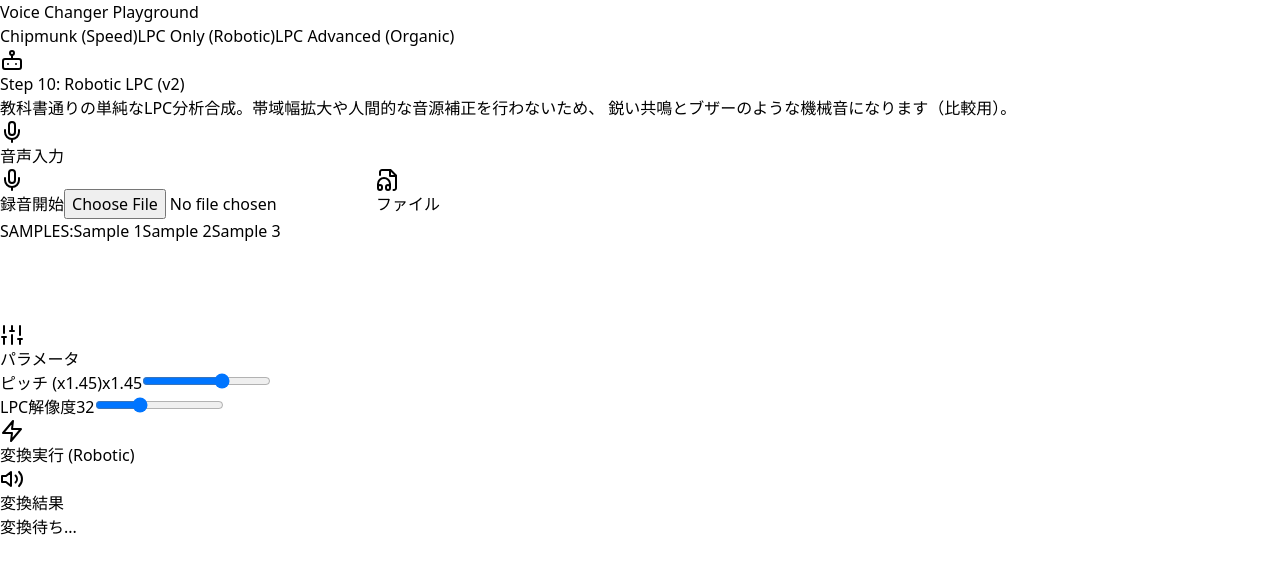
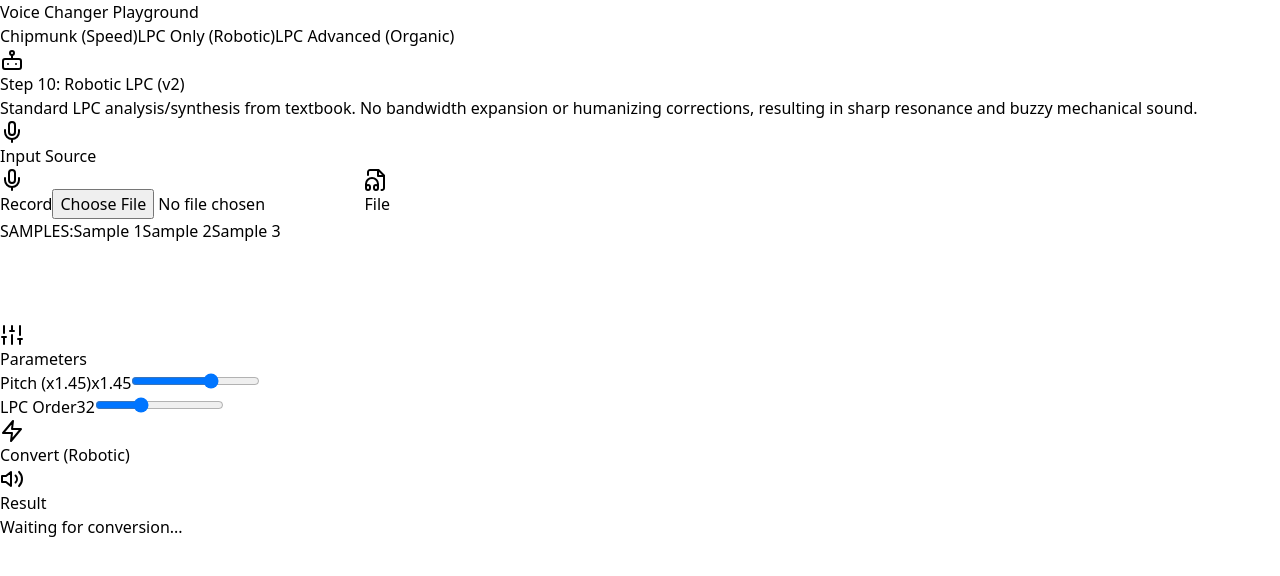
Before and after one commit to TangoRodriguez/voicechanger_cbd, a React (Vite) app: page / in a window 1280 px wide. Both pictures are taken after a click on the button "LPC Only (Robotic)". Shown: the top 576 px of the page. Built offline with nearby package versions, Linux system fonts and the light colour scheme.

Commit message:
fix: Step14 volume max 5.0 and ensure English UI

```diff
--- a/src/Step10.tsx
+++ b/src/Step10.tsx
@@ -448,27 +448,26 @@ const VoiceChangerStep10 = () => {
           Step 10: Robotic LPC (v2)
         </h1>
         <p className="text-gray-600 mt-2 text-sm">
-          教科書通りの単純なLPC分析合成。帯域幅拡大や人間的な音源補正を行わないため、
-          鋭い共鳴とブザーのような機械音になります（比較用）。
+          Standard LPC analysis/synthesis from textbook. No bandwidth expansion or humanizing corrections, resulting in sharp resonance and buzzy mechanical sound.
         </p>
       </header>
 
       {/* Input */}
       <div className="bg-white p-5 rounded-xl shadow-sm mb-6">
-         <h2 className="font-bold text-lg mb-3 flex items-center gap-2"><Mic className="w-4 h-4"/> 音声入力</h2>
+         <h2 className="font-bold text-lg mb-3 flex items-center gap-2"><Mic className="w-4 h-4"/> Input Source</h2>
          <div className="flex flex-wrap gap-3 mb-4">
             {!recording ? (
                 <button onClick={startRecordingFixed} className="bg-red-500 hover:bg-red-600 text-white px-4 py-2 rounded-full flex items-center gap-2 shadow transition">
-                  <Mic className="w-4 h-4" /> 録音開始
+                  <Mic className="w-4 h-4" /> Record
                 </button>
             ) : (
                 <button onClick={stopRecording} className="bg-gray-800 hover:bg-gray-900 text-white px-6 py-2 rounded-full flex items-center gap-2 animate-pulse shadow transition">
-                  <StopCircle className="w-4 h-4" /> 停止
+                  <StopCircle className="w-4 h-4" /> Stop
                 </button>
             )}
             <input type="file" accept="audio/*" ref={fileInputRef} onChange={handleFileUpload} className="hidden" />
             <button onClick={() => fileInputRef.current?.click()} className="bg-white border border-gray-300 text-gray-700 px-4 py-2 rounded-lg flex items-center gap-2 hover:bg-gray-50 text-sm">
-                <FileAudio className="w-4 h-4" /> ファイル
+                <FileAudio className="w-4 h-4" /> File
             </button>
 
             <div className="flex flex-wrap gap-2 items-center ml-2 pl-2 border-l border-gray-200">
@@ -485,7 +484,7 @@ const VoiceChangerStep10 = () => {
             </div>
             {originalBuffer && (
                 <button onClick={() => playAudio(originalBuffer)} className="text-gray-600 font-bold text-sm flex items-center gap-1 hover:underline">
-                    <Volume2 className="w-4 h-4"/> 原音再生
+                    <Volume2 className="w-4 h-4"/> Play Org
                 </button>
             )}
          </div>
@@ -496,18 +495,18 @@ const VoiceChangerStep10 = () => {
 
       {/* Controls */}
       <div className="bg-white p-5 rounded-xl shadow-sm mb-6">
-        <h2 className="font-bold text-lg mb-3 flex items-center gap-2"><Sliders className="w-4 h-4"/> パラメータ</h2>
+        <h2 className="font-bold text-lg mb-3 flex items-center gap-2"><Sliders className="w-4 h-4"/> Parameters</h2>
         <div className="grid grid-cols-1 md:grid-cols-2 gap-6">
             <div>
                 <label className="flex justify-between text-sm font-semibold mb-1 text-gray-700">
-                    <span>ピッチ (x1.45)</span>
+                    <span>Pitch (x1.45)</span>
                     <span>x{pitchShiftRatio.toFixed(2)}</span>
                 </label>
                 <input type="range" min="0.5" max="2.0" step="0.05" value={pitchShiftRatio} onChange={e => setPitchShiftRatio(Number(e.target.value))} className="w-full accent-gray-600"/>
             </div>
             <div>
                 <label className="flex justify-between text-sm font-semibold mb-1 text-gray-700">
-                    <span>LPC解像度</span>
+                    <span>LPC Order</span>
                     <span>{lpcOrder}</span>
                 </label>
                 <input type="range" min="16" max="64" step="4" value={lpcOrder} onChange={e => setLpcOrder(Number(e.target.value))} className="w-full accent-gray-600"/>
@@ -520,32 +519,32 @@ const VoiceChangerStep10 = () => {
             className={`mt-6 w-full py-3 rounded-lg font-bold text-white flex justify-center items-center gap-2 transition ${!originalBuffer ? 'bg-gray-300' : 'bg-gray-700 hover:bg-gray-800 shadow-lg'}`}
         >
             {isProcessing ? <Loader2 className="animate-spin" /> : <Zap />}
-            変換実行 (Robotic)
+            Convert (Robotic)
         </button>
       </div>
 
       {/* Output */}
       <div className="bg-white p-5 rounded-xl shadow-sm border-t-4 border-gray-500">
-         <h2 className="font-bold text-lg mb-3 flex items-center gap-2"><Volume2 className="w-4 h-4"/> 変換結果</h2>
+         <h2 className="font-bold text-lg mb-3 flex items-center gap-2"><Volume2 className="w-4 h-4"/> Result</h2>
          <div className="flex justify-center gap-4">
             {processedBuffer ? (
                 <>
                 {isPlayingResult ? (
                     <button onClick={stopAudio} className="bg-red-500 hover:bg-red-600 text-white px-8 py-3 rounded-full font-bold shadow-lg flex items-center gap-2">
-                        <Square className="fill-current w-4 h-4" /> 停止
+                        <Square className="fill-current w-4 h-4" /> Stop
                     </button>
                 ) : (
                     <button onClick={() => playAudio(processedBuffer)} className="bg-gray-700 hover:bg-gray-800 text-white px-8 py-3 rounded-full font-bold shadow-lg flex items-center gap-2 transform hover:scale-105 transition">
-                        <Play className="fill-current" /> 結果を再生
+                        <Play className="fill-current" /> Play Result
                     </button>
                 )}
                 <button onClick={downloadAudio} className="bg-blue-600 hover:bg-blue-700 text-white px-6 py-3 rounded-full font-bold shadow-lg flex items-center gap-2">
-                     <Download className="w-4 h-4" /> 保存
+                     <Download className="w-4 h-4" /> Save
                 </button>
 
                 </>
             ) : (
-                <div className="text-gray-400 text-sm bg-gray-100 px-4 py-2 rounded">変換待ち...</div>
+                <div className="text-gray-400 text-sm bg-gray-100 px-4 py-2 rounded">Waiting for conversion...</div>
             )}
          </div>
 
--- a/src/Step14.tsx
+++ b/src/Step14.tsx
@@ -246,8 +246,8 @@ const VoiceChangerStep14 = () => {
 
   // EQ & Breath
   const [eqLowGain, setEqLowGain] = useState(5.0);
-  const [eqHighGain, setEqHighGain] = useState(1.0); // Mild highs
-  const [breathMix, setBreathMix] = useState(0.25); // Restored breathiness
+  const [eqHighGain, setEqHighGain] = useState(3.0); // Boost highs for clarity
+  const [breathMix, setBreathMix] = useState(0.12); // Reduced breathiness for less noise
 
   const [outputVolume, setOutputVolume] = useState(3.5);
   const [audioContext, setAudioContext] = useState<AudioContext | null>(null);
@@ -345,10 +345,10 @@ const VoiceChangerStep14 = () => {
       const decodedBuffer = await audioContext.decodeAudioData(arrayBuffer);
       setOriginalBuffer(decodedBuffer);
       if (canvasRef.current) drawWaveform(decodedBuffer, canvasRef.current, "rgb(100, 200, 255)");
-      setMessage(`サンプルロード完了: ${filename}`);
+      setMessage(`Sample Loaded: ${filename}`);
       setProcessedBuffer(null);
     } catch (err) {
-      setMessage("ロード失敗: " + String(err));
+      setMessage("Load Failed: " + String(err));
     } finally {
       setIsProcessing(false);
     }
@@ -388,7 +388,7 @@ const VoiceChangerStep14 = () => {
     await resumeContext();
 
     setIsProcessing(true);
-    setMessage("Step 14: 共鳴を和らげ有機的な声に変換中...");
+    setMessage("Processing - Organic Conversion...");
     await new Promise(r => setTimeout(r, 50));
 
     const sampleRate = audioContext.sampleRate;
@@ -417,11 +417,11 @@ const VoiceChangerStep14 = () => {
     // State
     let filterState = new Float32Array(order).fill(0);
     // Breath Filter: BandPass-like (HighPass + LowPass) for "Airy" sound, not "Hissy" static
-    const breathHighPass = new BiquadFilter(1, 2000, sampleRate, 0.7, 0); // Allow more body (2k+)
-    const breathLowPass = new BiquadFilter(0, 7000, sampleRate, 0.5, 0);  // Cut harsh digital hiss (>7k)
+    const breathHighPass = new BiquadFilter(1, 4000, sampleRate, 0.7, 0); // Higher cutoff for minimal mid-noise
+    const breathLowPass = new BiquadFilter(0, 9000, sampleRate, 0.5, 0);  // Open up top end
 
-    // Filter State for Pulse Shaping - 3500Hz is smoother, removes "lo-fi" frizz
-    const pulseLowPass = new BiquadFilter(0, 3500, sampleRate, 0.7, 0);
+    // Filter State for Pulse Shaping - Higher cutoff for less muffled sound
+    const pulseLowPass = new BiquadFilter(0, 6000, sampleRate, 0.7, 0);
 
     let phase = 0;
     const excitationPitchRatio = pitchShiftRatio / formantShiftRatio;
@@ -549,7 +549,7 @@ const VoiceChangerStep14 = () => {
 
           // Mix
           const voiced = pulse;
-          const unvoiced = noise * 0.6; // Slightly louder noise base
+          const unvoiced = noise * 0.35; // Reduced noise base (was 0.6)
 
           // Natural Mix
           let excitationSample = voiced * smoothedVoicing + unvoiced * (1.0 - smoothedVoicing) * 0.4;
@@ -653,30 +653,30 @@ const VoiceChangerStep14 = () => {
       <header className="mb-6 border-b pb-4">
         <h1 className="text-2xl font-bold flex items-center gap-2 text-indigo-600">
           <User className="w-6 h-6 text-green-500" />
-          Step 14: Organic Voice (Soft Resonance) (v2)
+          Organic Voice (Soft Resonance) (v2)
         </h1>
         <p className="text-gray-600 mt-2 text-sm">
-          共鳴の鋭さを抑え（帯域幅拡大）、息をピッチ同期させることで、ブザー感を消し去り人間らしい質感を作ります。
+          Reduces resonance sharpness (bandwidth expansion) and pitch-syncs breath noise to eliminate buzzer-like artifacts and create a human-like texture.
         </p>
       </header>
 
       {/* 1. Input */}
       <div className="bg-white p-5 rounded-xl shadow-sm mb-6">
-         <h2 className="font-bold text-lg mb-3 flex items-center gap-2"><Mic className="w-4 h-4"/> 音声入力</h2>
+         <h2 className="font-bold text-lg mb-3 flex items-center gap-2"><Mic className="w-4 h-4"/> Input Source</h2>
          <div className="flex flex-wrap gap-3 mb-4">
             {!recording ? (
                 <button onClick={startRecordingFixed} className="bg-red-500 hover:bg-red-600 text-white px-4 py-2 rounded-full flex items-center gap-2 shadow transition">
-                  <Mic className="w-4 h-4" /> 録音開始
+                  <Mic className="w-4 h-4" /> Record
                 </button>
             ) : (
                 <button onClick={stopRecording} className="bg-gray-800 hover:bg-gray-900 text-white px-6 py-2 rounded-full flex items-center gap-2 animate-pulse shadow transition">
-                  <StopCircle className="w-4 h-4" /> 停止
+                  <StopCircle className="w-4 h-4" /> Stop
                 </button>
             )}
             <span className="text-gray-300 self-center">|</span>
             <input type="file" accept="audio/*" ref={fileInputRef} onChange={handleFileUpload} className="hidden" />
             <button onClick={() => fileInputRef.current?.click()} className="bg-white border border-gray-300 text-gray-700 px-4 py-2 rounded-lg flex items-center gap-2 hover:bg-gray-50 text-sm">
-                <FileAudio className="w-4 h-4" /> ファイル
+                <FileAudio className="w-4 h-4" /> File
             </button>
             <div className="flex flex-wrap gap-2 items-center ml-2 pl-2 border-l border-gray-200">
                 <span className="text-xs text-gray-400 font-bold">SAMPLES:</span>
@@ -692,7 +692,7 @@ const VoiceChangerStep14 = () => {
             </div>
             {originalBuffer && (
                 <button onClick={() => playAudio(originalBuffer)} className="text-indigo-600 font-bold text-sm flex items-center gap-1 hover:underline">
-                    <Volume2 className="w-4 h-4"/> 原音再生
+                    <Volume2 className="w-4 h-4"/> Play Org
                 </button>
             )}
          </div>
@@ -703,14 +703,14 @@ const VoiceChangerStep14 = () => {
 
       {/* 2. Controls */}
       <div className="bg-white p-5 rounded-xl shadow-sm mb-6">
-        <h2 className="font-bold text-lg mb-3 flex items-center gap-2"><Sliders className="w-4 h-4"/> 調整パラメータ</h2>
+        <h2 className="font-bold text-lg mb-3 flex items-center gap-2"><Sliders className="w-4 h-4"/> Parameters</h2>
 
         <div className="grid grid-cols-1 md:grid-cols-2 gap-8">
             <div className="space-y-4 border-r md:pr-4 border-gray-200">
-                <h3 className="text-sm font-bold text-gray-500">質感・柔らかさ (New)</h3>
+                <h3 className="text-sm font-bold text-gray-500">Quality & Texture (New)</h3>
                 <div>
                     <label className="flex justify-between text-sm font-semibold mb-1 text-green-600">
-                        <span>柔らかさ (Resonance Soft)</span>
+                        <span>Softness (Resonance)</span>
                         <span>{bandwidthExpansion.toFixed(3)}</span>
                     </label>
                     <div className="flex items-center gap-2">
@@ -718,50 +718,50 @@ const VoiceChangerStep14 = () => {
                         <input type="range" min="0.950" max="0.995" step="0.001" value={bandwidthExpansion} onChange={e => setBandwidthExpansion(Number(e.target.value))} className="w-full accent-green-500"/>
                         <span className="text-xs text-gray-400">Soft</span>
                     </div>
-                    <p className="text-xs text-gray-400 mt-1">値を下げると金属音が減り、こもった柔らかい音になります。</p>
+                    <p className="text-xs text-gray-400 mt-1">Lower values reduce metallic sound, creating a softer tone.</p>
                 </div>
                 <div>
                     <label className="flex justify-between text-sm font-semibold mb-1 text-red-600">
-                        <span>パルス強度</span>
+                        <span>Pulse Strength</span>
                         <span>x{pulseGainBoost.toFixed(2)}</span>
                     </label>
                     <input type="range" min="1.0" max="2.0" step="0.05" value={pulseGainBoost} onChange={e => setPulseGainBoost(Number(e.target.value))} className="w-full accent-red-500"/>
                 </div>
                 <div>
                     <label className="flex justify-between text-sm font-semibold mb-1 text-gray-900">
-                        <span>出力音量 (Volume)</span>
+                        <span>Output Volume</span>
                         <span>x{outputVolume.toFixed(2)}</span>
                     </label>
-                    <input type="range" min="1.0" max="2.0" step="0.05" value={outputVolume} onChange={e => setOutputVolume(Number(e.target.value))} className="w-full accent-black"/>
+                    <input type="range" min="1.0" max="5.0" step="0.1" value={outputVolume} onChange={e => setOutputVolume(Number(e.target.value))} className="w-full accent-black"/>
                 </div>
             </div>
 
             <div className="space-y-4">
-                <h3 className="text-sm font-bold text-gray-500">基本設定</h3>
+                <h3 className="text-sm font-bold text-gray-500">Basic Settings</h3>
                 <div>
                     <label className="flex justify-between text-sm font-semibold mb-1 text-purple-700">
-                        <span>ピッチ (x1.45)</span>
+                        <span>Pitch (x1.45)</span>
                         <span>x{pitchShiftRatio.toFixed(2)}</span>
                     </label>
                     <input type="range" min="0.5" max="2.0" step="0.05" value={pitchShiftRatio} onChange={e => setPitchShiftRatio(Number(e.target.value))} className="w-full accent-purple-600"/>
                 </div>
                 <div>
                     <label className="flex justify-between text-sm font-semibold mb-1 text-green-700">
-                        <span>フォルマント (x1.15)</span>
+                        <span>Formant (x1.15)</span>
                         <span>x{formantShiftRatio.toFixed(2)}</span>
                     </label>
                     <input type="range" min="0.8" max="1.5" step="0.05" value={formantShiftRatio} onChange={e => setFormantShiftRatio(Number(e.target.value))} className="w-full accent-green-600"/>
                 </div>
                 <div>
                     <label className="flex justify-between text-sm font-semibold mb-1 text-teal-700">
-                        <span>LPC解像度</span>
+                        <span>LPC Order</span>
                         <span>{lpcOrder}</span>
                     </label>
                     <input type="range" min="16" max="64" step="4" value={lpcOrder} onChange={e => setLpcOrder(Number(e.target.value))} className="w-full accent-teal-600"/>
                 </div>
                 <div>
                     <label className="flex justify-between text-sm font-semibold mb-1 text-gray-700">
-                        <span>息成分 (Breath)</span>
+                        <span>Breath Mix</span>
                         <span>{(breathMix * 100).toFixed(0)}%</span>
                     </label>
                     <input type="range" min="0" max="0.3" step="0.01" value={breathMix} onChange={e => setBreathMix(Number(e.target.value))} className="w-full accent-gray-500"/>
@@ -775,35 +775,35 @@ const VoiceChangerStep14 = () => {
             className={`mt-6 w-full py-3 rounded-lg font-bold text-white flex justify-center items-center gap-2 transition ${!originalBuffer ? 'bg-gray-300' : 'bg-gradient-to-r from-green-500 to-teal-500 hover:scale-[1.02] shadow-lg'}`}
         >
             {isProcessing ? <Loader2 className="animate-spin" /> : <Zap />}
-            変換実行 (Soft Resonance)
+            Convert (Soft Resonance)
         </button>
         <p className="text-center text-xs text-gray-400 mt-2">{message}</p>
       </div>
 
       {/* 3. Output */}
       <div className="bg-white p-5 rounded-xl shadow-sm border-t-4 border-indigo-500">
-         <h2 className="font-bold text-lg mb-3 flex items-center gap-2"><Volume2 className="w-4 h-4"/> 最終結果</h2>
+         <h2 className="font-bold text-lg mb-3 flex items-center gap-2"><Volume2 className="w-4 h-4"/> Final Result</h2>
 
          <div className="flex justify-center gap-4">
             {processedBuffer ? (
                 <>
                 {isPlayingResult ? (
                     <button onClick={stopAudio} className="bg-red-500 hover:bg-red-600 text-white px-8 py-3 rounded-full font-bold shadow-lg flex items-center gap-2">
-                        <Square className="fill-current w-4 h-4" /> 停止
+                        <Square className="fill-current w-4 h-4" /> Stop
                     </button>
                 ) : (
                     <button onClick={() => playAudio(processedBuffer)} className="bg-indigo-600 hover:bg-indigo-700 text-white px-8 py-3 rounded-full font-bold shadow-lg flex items-center gap-2 transform hover:scale-105 transition">
-                        <Play className="fill-current" /> 結果を再生
+                        <Play className="fill-current" /> Play Result
                     </button>
                 )}
 
                 <button onClick={downloadAudio} className="bg-blue-600 hover:bg-blue-700 text-white px-6 py-3 rounded-full font-bold shadow-lg flex items-center gap-2">
-                     <Download className="w-4 h-4" /> 保存
+                     <Download className="w-4 h-4" /> Save
                 </button>
 
                 </>
             ) : (
-                <div className="text-gray-400 text-sm bg-gray-100 px-4 py-2 rounded">変換待ち...</div>
+                <div className="text-gray-400 text-sm bg-gray-100 px-4 py-2 rounded">Waiting for conversion...</div>
             )}
          </div>
 
```
Also changed, not shown: 1 other file (tests, documents, lock files or other folders).
